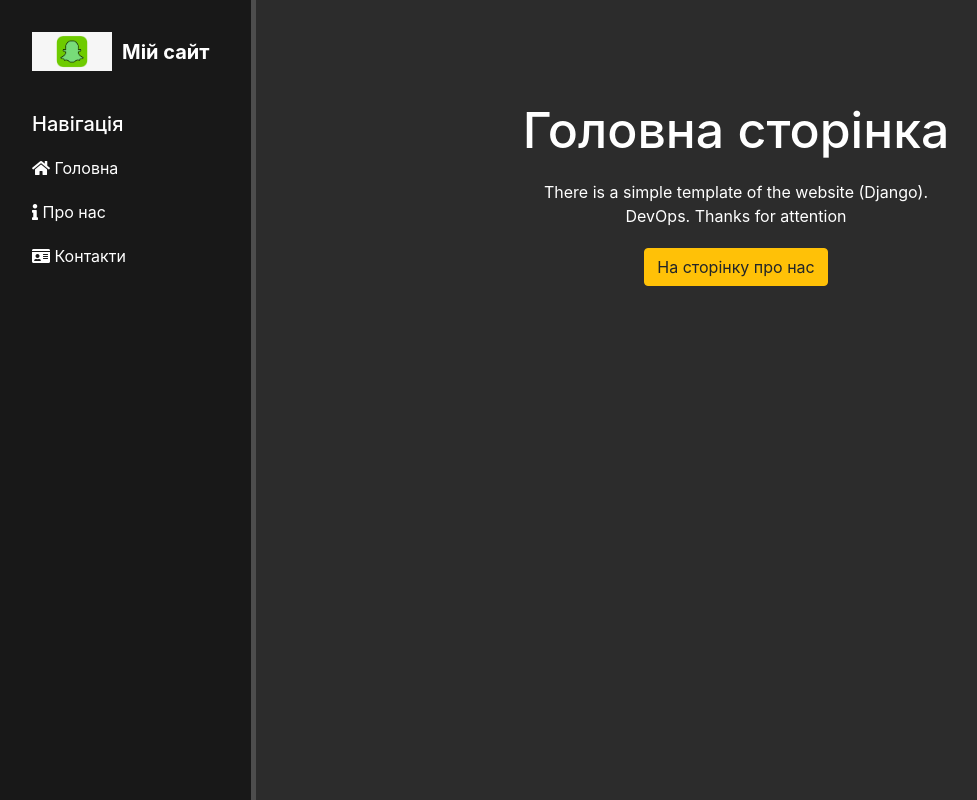
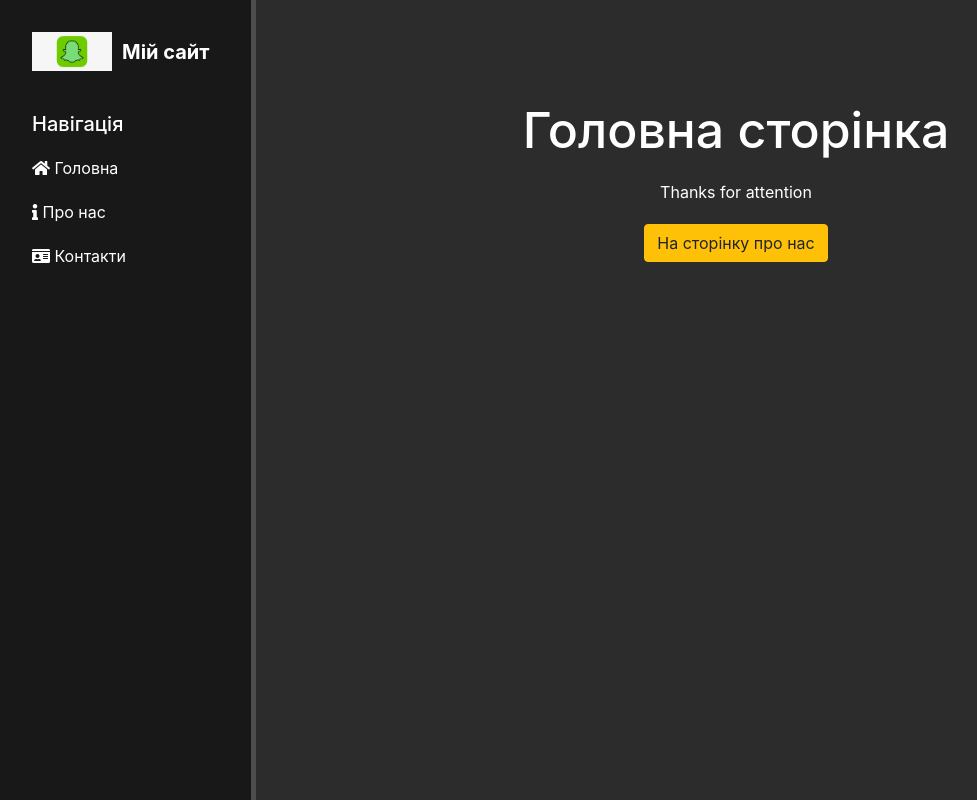
Before and after one commit to RobertVenhryn/DevOps_online_Lviv_2020Q42021Q1-, a Django app: template MyFinalProject/mysite/main/templates/main/index.html in a window 1280 px wide. Shown: the whole page, without its empty margins (0-977 px from the left). Run offline with Django 3.2, Linux system fonts and the light colour scheme; the template is opened without the code that fills it, so the values that code supplies are empty; some libraries are stand-ins or nearby versions.

Commit message:
preparation to presentation1

```diff
--- a/MyFinalProject/mysite/main/templates/main/index.html
+++ b/MyFinalProject/mysite/main/templates/main/index.html
@@ -5,7 +5,7 @@
 {% block content %}
 	<div class="features">
 		<h1>Головна сторінка</h1>
-		<p>There is a simple template of the website (Django). DevOps. Thanks for attention</p>
+		<p>Thanks for attention</p>
 		<button class="btn btn-warning">На сторінку про нас</button>
 	</div>
 {% endblock %}
```
